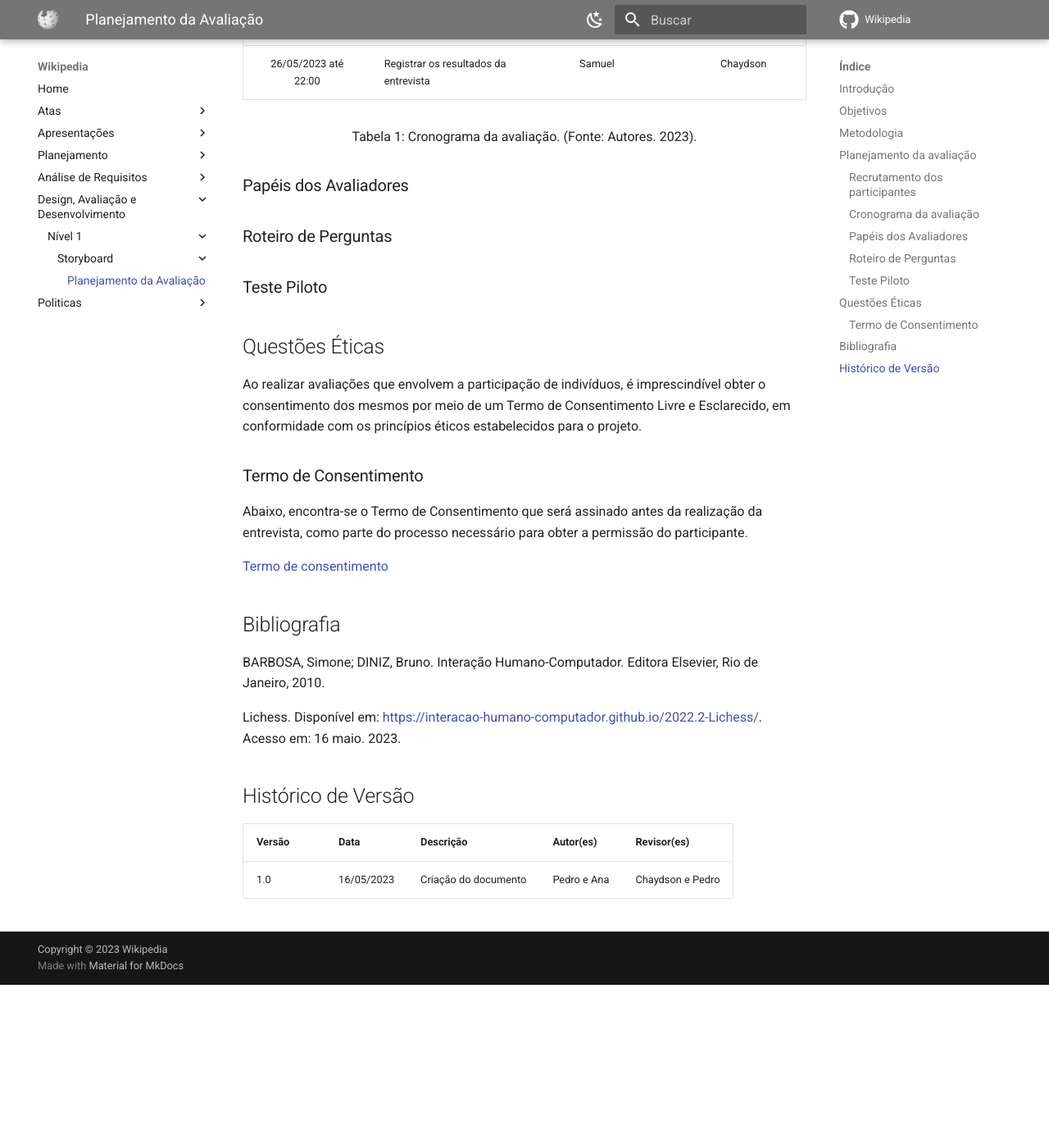
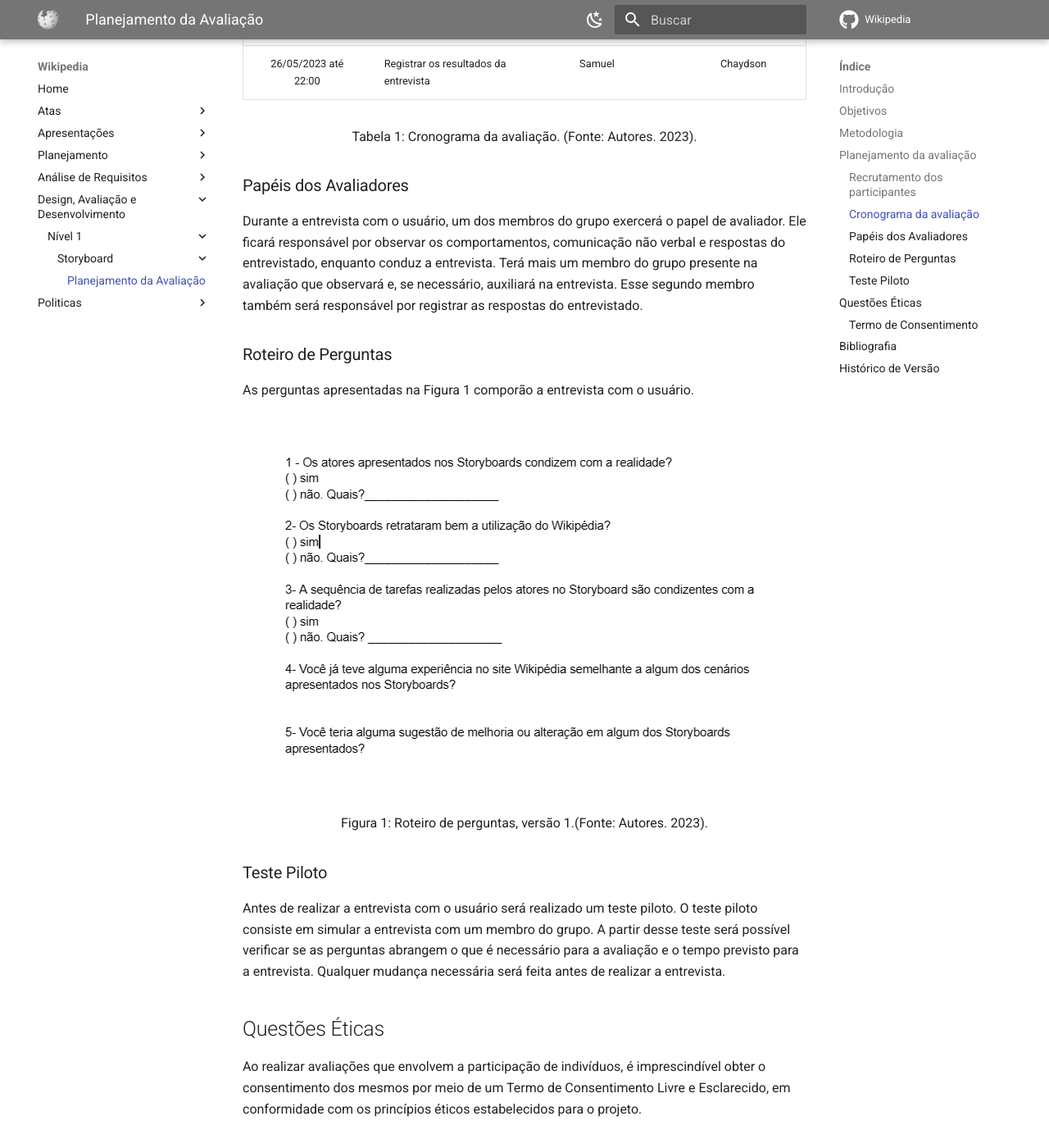
Before and after one commit to Interacao-Humano-Computador/2023.1-Wikipedia, an MkDocs documentation site: the page built from docs/design-avaliacao-desenvolvimento/nivel1/storyboard/planejamentoDaAvaliacao.md, in a window 1280 px wide and 1400 px high, scrolled down 1462 px. Shown: the whole window at 82% size. Built offline with MkDocs 1.6.1 and Material for MkDocs 9.7.7, drawn with Linux system fonts in a browser that asks for light colours; comment, search, counter and statistics services are not loaded; before the commit the page ends 2663 px from its top, so only the background shows below that.

Commit message:
Completando a página de planejamento da avaliação
Co-authored-by: PedroHenrique2077 <pedrozinho.herique11@gmail.com>

```diff
--- a/docs/design-avaliacao-desenvolvimento/nivel1/storyboard/planejamentoDaAvaliacao.md
+++ b/docs/design-avaliacao-desenvolvimento/nivel1/storyboard/planejamentoDaAvaliacao.md
@@ -32,9 +32,22 @@ Abaixo, apresentamos a Tabela 1 com o cronograma da avaliação:
 
 ### Papéis dos Avaliadores
 
+Durante a entrevista com o usuário, um dos membros do grupo exercerá o papel de avaliador. Ele ficará responsável por observar os comportamentos, comunicação não verbal e respostas do entrevistado, enquanto conduz a entrevista. Terá mais um membro do grupo presente na avaliação que observará e, se necessário, auxiliará na entrevista. Esse segundo membro também será responsável por registrar as respostas do entrevistado.
+
 ### Roteiro de Perguntas
 
+As perguntas apresentadas na Figura 1 comporão a entrevista com o usuário.
+
+![Perguntas para entrevista ](../../../images/roteiroPerguntas.png)
+
+<div style="text-align: center">
+<p>Figura 1: Roteiro de perguntas, versão 1.(Fonte: Autores. 2023).</p>
+</div>
+
+
 ### Teste Piloto
+
+Antes de realizar a entrevista com o usuário será realizado um teste piloto. O teste piloto consiste em simular a entrevista com um membro do grupo. A partir desse teste será possível verificar se as perguntas abrangem o que é necessário para a avaliação e o tempo previsto para a entrevista. Qualquer mudança necessária será feita antes de realizar a entrevista.
 
 ## Questões Éticas
 
```
Also changed, not shown: docs/images/roteiroPerguntas.png (added).
